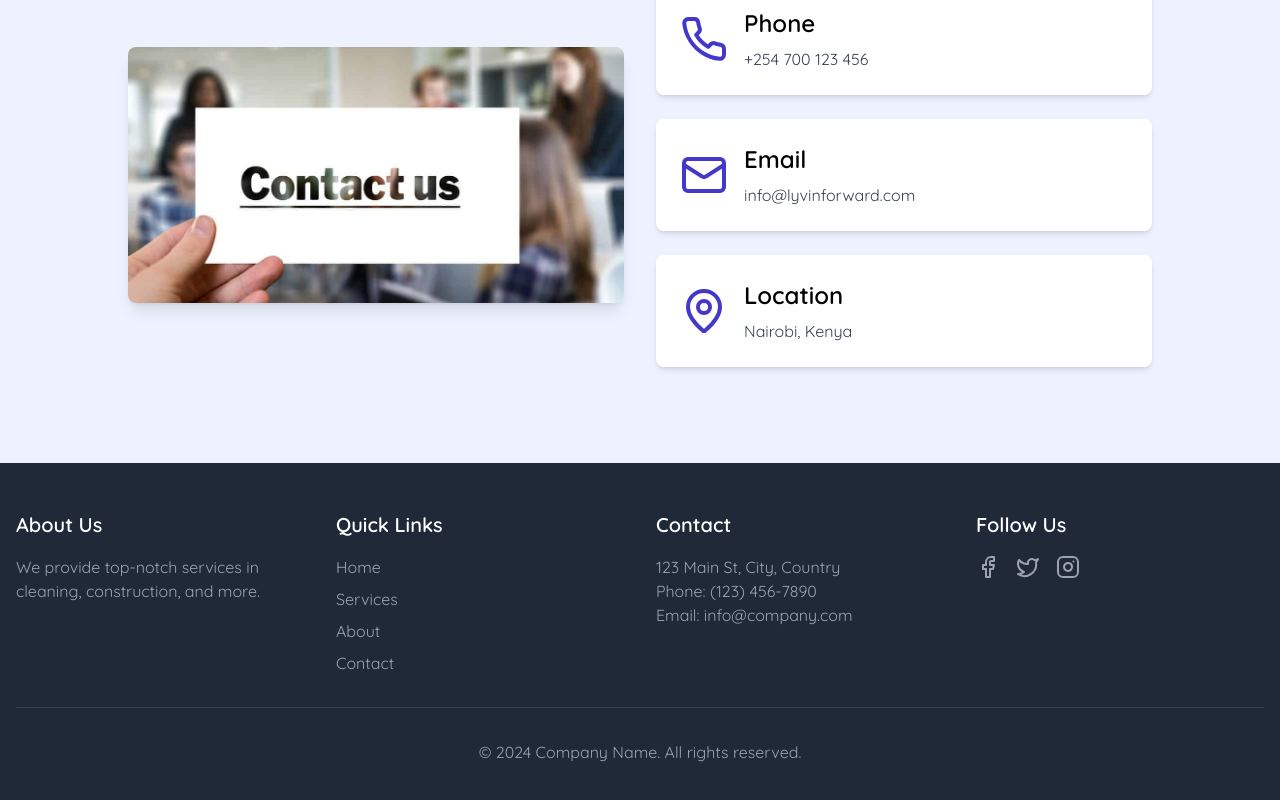
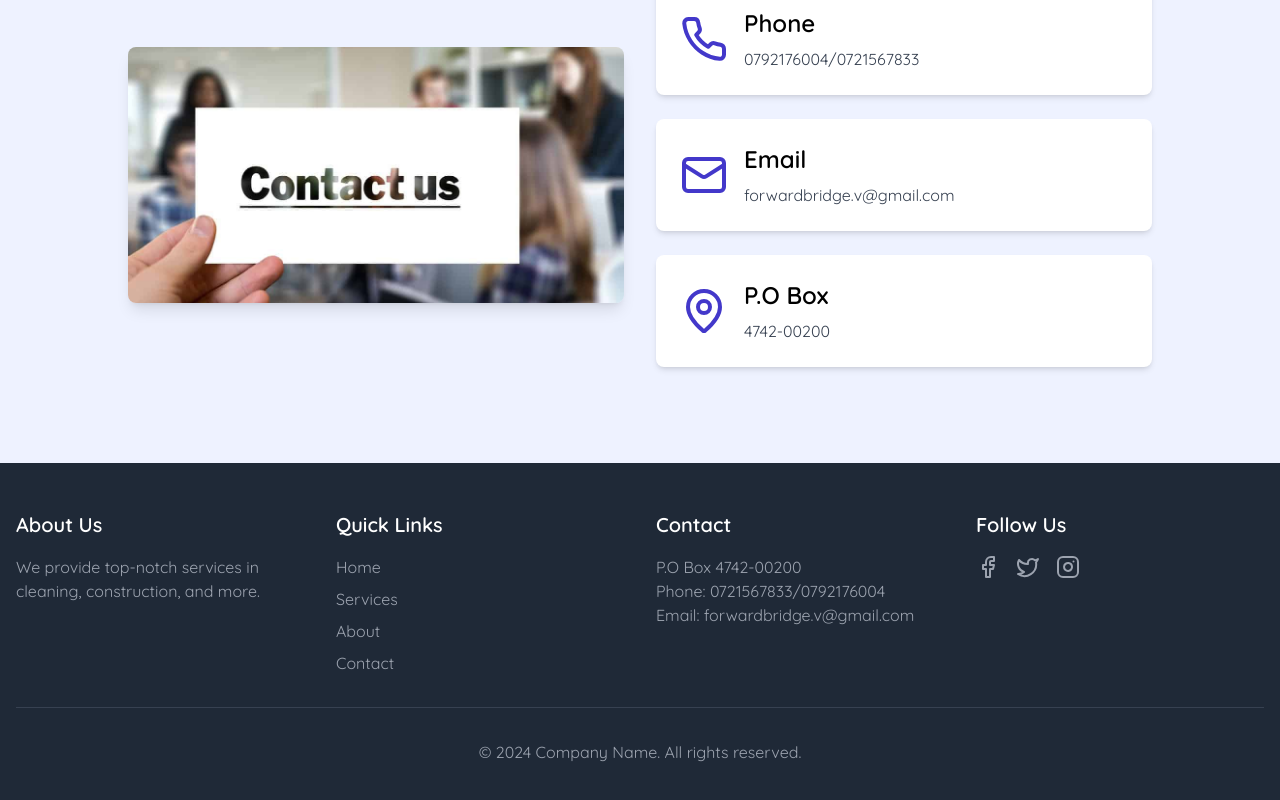
Before and after one commit to gerkim62/vinly-website, a Next.js app: page / in a window 1280 px wide. Shown: the part 3605-4405 px from the top of the page. Built offline with nearby package versions, Linux system fonts and the light colour scheme.

Commit message:
updated contacts

```diff
--- a/src/app/page.tsx
+++ b/src/app/page.tsx
@@ -202,9 +202,9 @@ const ContactSection = () => (
         </div>
         <div className="grid grid-cols-1 gap-6 order-1 md:order-2">
           {[
-            { icon: Phone, title: "Phone", content: "+254 700 123 456" },
-            { icon: Mail, title: "Email", content: "info@lyvinforward.com" },
-            { icon: MapPin, title: "Location", content: "Nairobi, Kenya" },
+            { icon: Phone, title: "Phone", content: "0792176004/0721567833" },
+            { icon: Mail, title: "Email", content: "forwardbridge.v@gmail.com" },
+            { icon: MapPin, title: "P.O Box", content: "4742-00200" },
           ].map((item) => (
             <div key={item.title} className="bg-white p-6 rounded-lg shadow-md flex items-center">
               <item.icon className="w-12 h-12 text-indigo-700 mr-4" />
--- a/src/components/layout/footer.tsx
+++ b/src/components/layout/footer.tsx
@@ -27,9 +27,9 @@ const Footer = () => (
         </div>
         <div>
           <h3 className="text-xl font-semibold mb-4">Contact</h3>
-          <p className="text-gray-400">123 Main St, City, Country</p>
-          <p className="text-gray-400">Phone: (123) 456-7890</p>
-          <p className="text-gray-400">Email: info@company.com</p>
+          <p className="text-gray-400">P.O Box 4742-00200</p>
+          <p className="text-gray-400">Phone: 0721567833/0792176004</p>
+          <p className="text-gray-400">Email: forwardbridge.v@gmail.com</p>
         </div>
         <div>
           <h3 className="text-xl font-semibold mb-4">Follow Us</h3>
```
